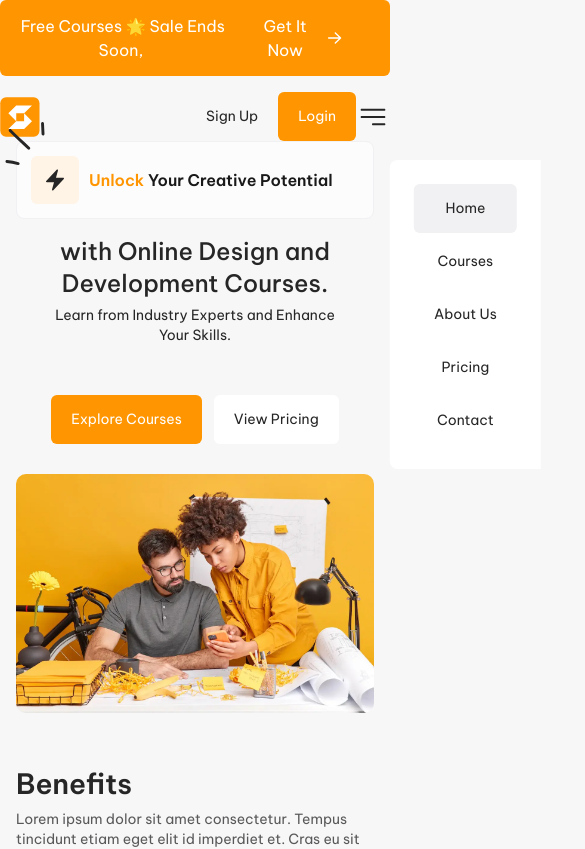
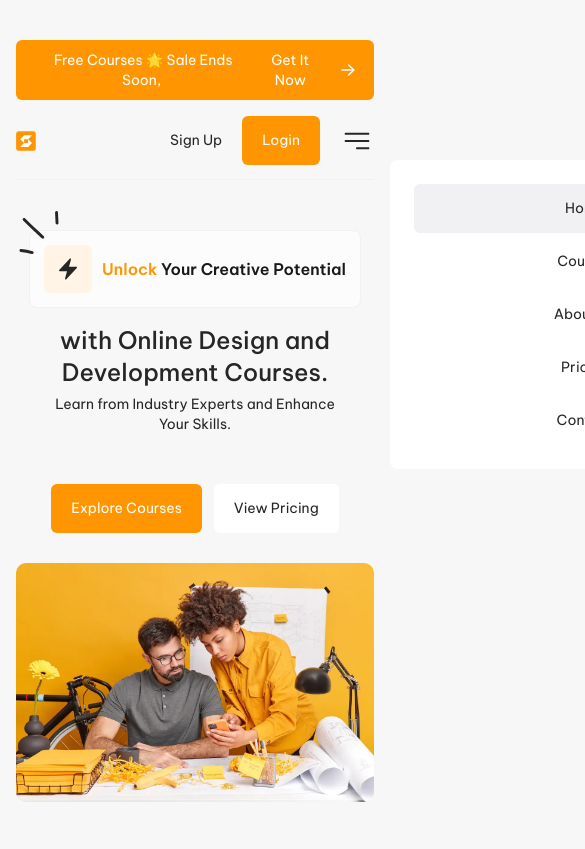
Before and after one commit to Anna-Bala/Online-Course-App, a Next.js app: page / in a window 390 px wide. Shown: the top 849 px of the page, 585 px wide, since content can reach past the window. Built offline with nearby package versions, Linux system fonts and the light colour scheme.

Commit message:
Layout fixes for home page

```diff
--- a/app/page.tsx
+++ b/app/page.tsx
@@ -13,8 +13,8 @@ import Typography, { typographyColors, typographyVariants } from "@/components/T
 
 export default function Home() {
   return (
-    <main className="flex min-h-screen flex-col items-center px-4 lg:px-5 2xl:px-[30px]">
-      <div className="w-full relative">
+    <main className="flex min-h-screen flex-col items-center px-4 lg:px-[80px] 2xl:px-[162px]">
+      <div className="w-max relative">
         <div className="absolute -top-1/4 left-[-3%]">
           <LinesIcon />
         </div>
@@ -32,19 +32,22 @@ export default function Home() {
           </div>
         </div>
       </div>
+
       <Typography className="text-center mt-4 mb-[6px]" color={typographyColors.grey15} htmlTag="span" variant={typographyVariants.h2}>
         with Online Design and Development Courses.
       </Typography>
       <Typography className="text-center w-[80%]" color={typographyColors.grey15} htmlTag="span" variant={typographyVariants.body}>
         Learn from Industry Experts and Enhance Your Skills.
       </Typography>
+
       <div className="flex gap-3 mt-[50px] mb-[30px]">
         <LinkButton href="/courses">Explore Courses</LinkButton>
         <LinkButton href="/pricing" variant={linkButtonVariants.secondary}>
           View Pricing
         </LinkButton>
       </div>
-      <Image className="rounded-[10px]" alt="Video placeholder" src={placeholderImg} />
+
+      <Image className="rounded-[10px] w-full h-auto" alt="Video placeholder" src={placeholderImg} />
 
       <HomePageSection
         bigMarginBelow
--- a/components/Course.tsx
+++ b/components/Course.tsx
@@ -28,7 +28,7 @@ type Props = {
 
 export default function Course({ course }: Props) {
   return (
-    <div className="p-6 bg-absolute-white rounded-[10px] lg:w-5/12 lg:flex-grow" key={course.id}>
+    <div className="p-6 bg-absolute-white rounded-[10px] lg:w-5/12 lg:flex-grow xl:w-1/4" key={course.id}>
       <div className="h-[172px] lg:h-[266px] relative">
         <Image fill className="rounded-md" alt={course.title} src={course.image.src} style={{ objectFit: "cover" }} sizes="(min-width: 1024px) 40vw, 90vw" />
       </div>
--- a/components/Navigation.tsx
+++ b/components/Navigation.tsx
@@ -9,6 +9,7 @@ import ArrowRightIcon from "@/icons/ArrowRight";
 import LinkButton, { linkButtonVariants } from "./LinkButton";
 import LogoIcon from "@/icons/Logo";
 import NavigationIcon from "@/icons/Navigation";
+import Typography, { typographyColors, typographyVariants } from "@/components/Typography";
 import useGetWindowSize from "@/hooks/useGetWindowSize";
 
 const contentNavigationItems = [
@@ -54,25 +55,29 @@ export default function Navigation() {
   const toggleIsMobileNavigationOpen = () => setIsMobileNavigationOpen((prevState) => !prevState);
 
   const pathname = usePathname();
-  const { isMobile } = useGetWindowSize();
+  const { isMobile, isLg, is2Xl } = useGetWindowSize();
 
   return (
-    <header className="flex flex-col items-center justify-between lg:px-5">
-      <div className="flex items-center justify-center text-absolute-white bg-orange-50 w-full text-center py-[14px] rounded-md 2xl:rounded-lg mb-4 2xl:mb-5">
-        <span>Free Courses 🌟 Sale Ends Soon,&nbsp;</span>
-        <Link className="flex items-center mr-[46px] hover:underline" href="/pricing">
-          <span>Get It Now</span>
-          <ArrowRightIcon size={20} />
+    <header className="flex flex-col items-center justify-between px-4 pt-10 mb-[50px] lg:px-5 lg:pt-0 lg:mb-[80px]">
+      <div className="flex items-center justify-center text-absolute-white bg-orange-50 w-full text-center py-[10px] px-4 lg:py-[14px] rounded-md 2xl:rounded-lg mb-4 2xl:mb-5">
+        <Typography color={typographyColors.white} variant={typographyVariants.body}>
+          Free Courses 🌟 Sale Ends Soon,&nbsp;
+        </Typography>
+        <Link className="flex items-center hover:underline" href="/pricing">
+          <Typography className="mr-3" color={typographyColors.white} variant={typographyVariants.body}>
+            Get It Now
+          </Typography>
+          <ArrowRightIcon size={is2Xl ? 24 : 20} />
         </Link>
       </div>
-      <nav className="w-full">
+      <nav className="w-full border-b border-white-95 pb-[14px]">
         <ul className="flex items-center gap-1 lg:px-[60px] 2xl:px-[132px]">
           <Link className="mr-[46px]" href="/">
-            <LogoIcon size={40} />
+            <LogoIcon size={is2Xl ? 54 : isLg ? 44 : 20} />
           </Link>
           <div
             className={classNames("flex gap-1", {
-              "flex-col items-end absolute mt-[160px] ml-auto bg-absolute-white w-max h-max p-6 rounded-l-lg z-50 inset-0 transform translate-x-full transition-transform duration-300": isMobile,
+              "flex-col items-end absolute mt-[160px] ml-auto bg-absolute-white w-full h-max p-6 rounded-l-lg z-50 inset-0 transform translate-x-full transition-transform duration-300": isMobile,
               "items-center": !isMobile,
               "-translate-x-0": isMobileNavigationOpen,
             })}
@@ -94,7 +99,7 @@ export default function Navigation() {
               </li>
             ))}
             {isMobile && (
-              <button onClick={toggleIsMobileNavigationOpen}>
+              <button className="ml-5" onClick={toggleIsMobileNavigationOpen}>
                 <NavigationIcon size={34} />
               </button>
             )}
--- a/components/faq/SingleQuestion.tsx
+++ b/components/faq/SingleQuestion.tsx
@@ -24,7 +24,7 @@ export default function SingleQuestion({ faq }: Props) {
   return (
     <button className="py-5 px-6 bg-absolute-white border border-white-95 rounded-[10px]" onClick={toggleIsOpen}>
       <div
-        className={classNames("flex justify-between", {
+        className={classNames("flex justify-between items-center", {
           "pb-5": isOpen,
           "border-b": isOpen,
           "border-white-95": isOpen,
--- a/components/footer/Footer.tsx
+++ b/components/footer/Footer.tsx
@@ -32,7 +32,7 @@ export default function Footer() {
         </div>
       </div>
       <div className="flex flex-wrap gap-x-[30px] mt-6 lg:mt-0">
-        <div className="flex flex-col gap-1 xl:w-[230px] 2xl:w-[250px]">
+        <div className="flex flex-col gap-1 lg:w-[230px] 2xl:w-[250px]">
           <Link className="mb-[6px]" href="/">
             <Typography className="text-[18px] 2xl:text-xl" variant={typographyVariants.subtitle} color={typographyColors.grey15}>
               Home
@@ -59,7 +59,7 @@ export default function Footer() {
             </Typography>
           </Link>
         </div>
-        <div className="flex flex-col gap-1 xl:w-[230px] 2xl:w-[250px]">
+        <div className="flex flex-col gap-1 2xl:w-[230px] 2xl:w-[250px]">
           <Link className="mb-[6px]" href="/about-us">
             <Typography className="text-[18px] 2xl:text-xl" variant={typographyVariants.subtitle} color={typographyColors.grey15}>
               About Us
--- a/components/footer/SocialProfiles.tsx
+++ b/components/footer/SocialProfiles.tsx
@@ -14,7 +14,7 @@ export default function SocialProfiles() {
   const { is2Xl } = useGetWindowSize();
 
   return (
-    <div className="w-full mt-6 lg:w-min lg:mt-0 xl:w-[230px] 2xl:w-[250px]">
+    <div className="w-full mt-6 lg:w-min lg:mt-0 2xl:w-[230px] 2xl:w-[250px]">
       <Typography className="text-[18px] 2xl:text-xl mb-[10px]" variant={typographyVariants.subtitle} color={typographyColors.grey15}>
         Social Profiles
       </Typography>
```
